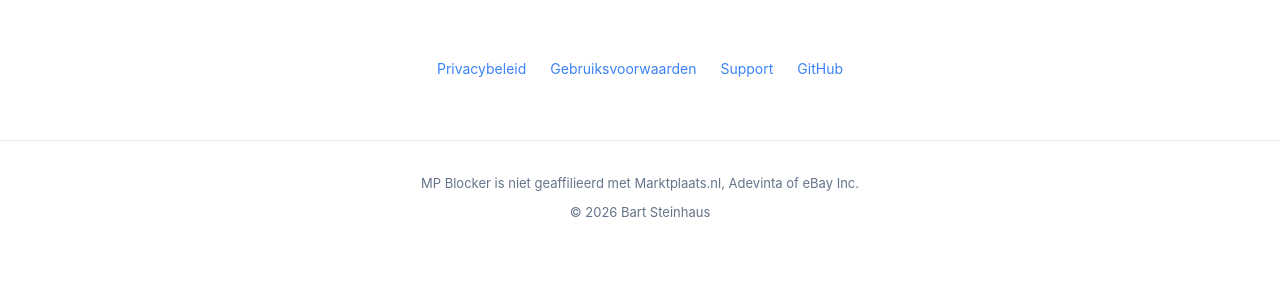
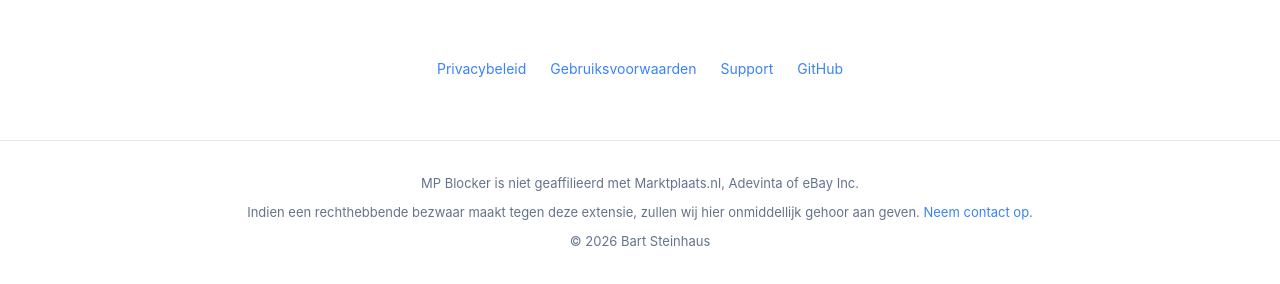
Before and after one commit to TVheld/mp-blocker, a plain HTML site: page index.html in a window 1280 px wide. Shown: the part 2876-3160 px from the top of the page. Before the commit the page ends 3131 px from the top, so only its background shows below. Drawn offline with Linux system fonts and the light colour scheme.

Commit message:
Add takedown policy

```diff
--- a/index.html
+++ b/index.html
@@ -534,6 +534,7 @@
 <!-- Footer -->
 <footer>
     <p>MP Blocker is niet geaffilieerd met Marktplaats.nl, Adevinta of eBay Inc.</p>
+    <p style="margin-top: 8px;">Indien een rechthebbende bezwaar maakt tegen deze extensie, zullen wij hier onmiddellijk gehoor aan geven. <a href="https://github.com/TVheld/mp-blocker/issues">Neem contact op</a>.</p>
     <p style="margin-top: 8px;">&copy; 2026 Bart Steinhaus</p>
 </footer>
 
```
Also changed, not shown: 1 other file.
